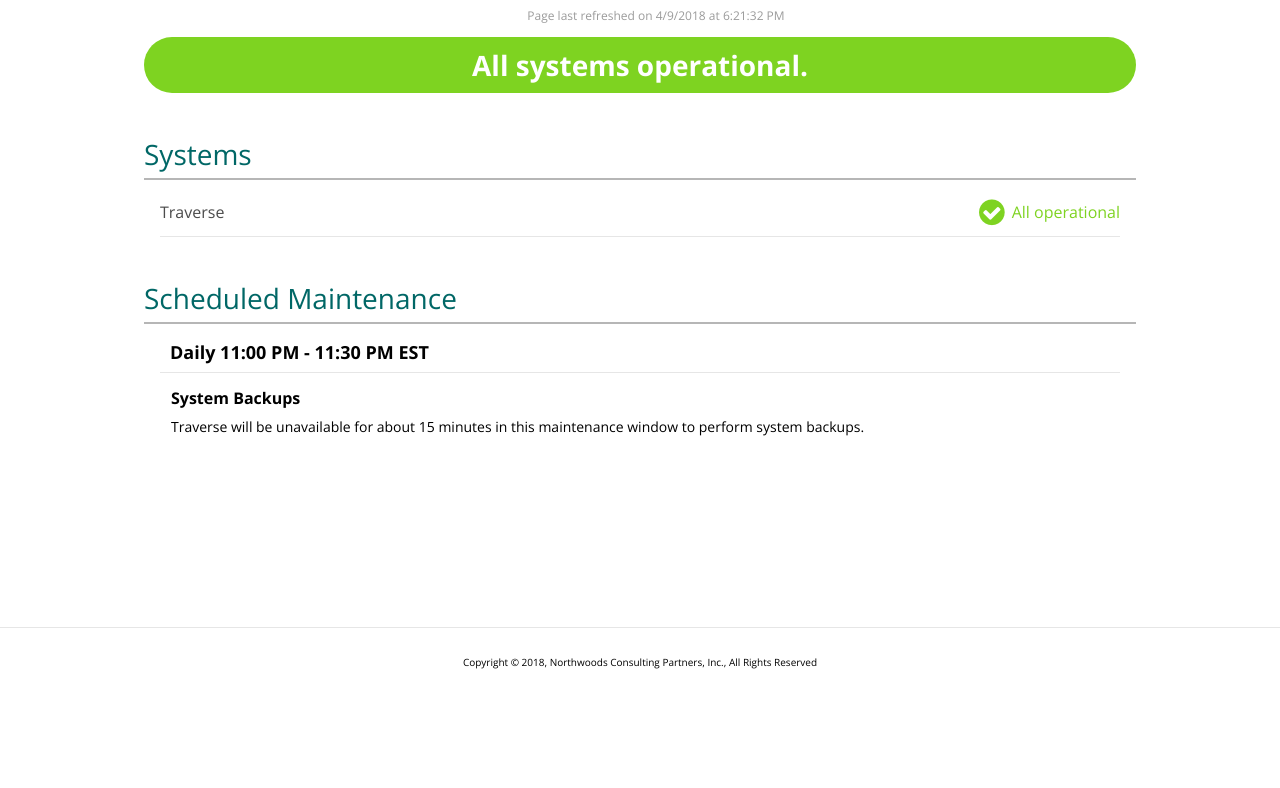
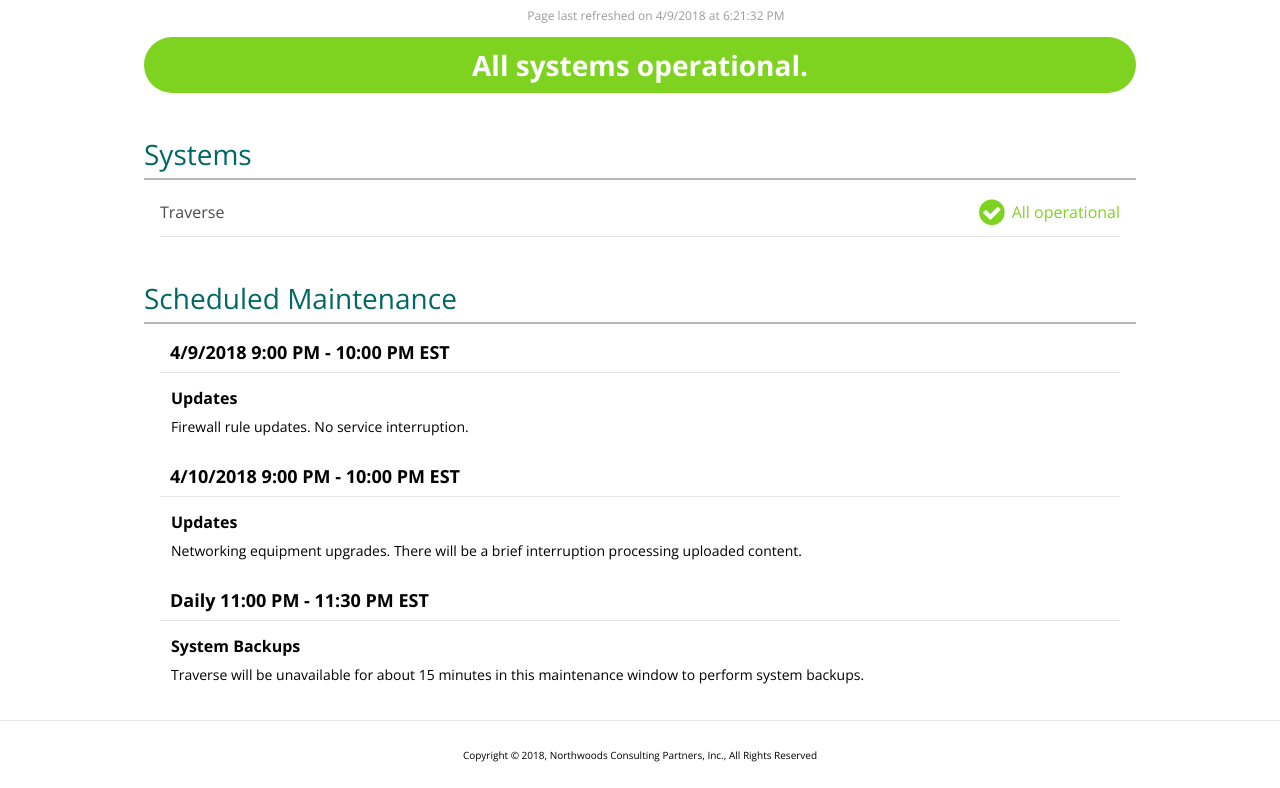
Before and after one commit to northwoodspd/status.teamnorthwoods.com, a plain HTML site: page index.html in a window 1280 px wide. Shown: the part 89-877 px from the top of the page. Before the commit the page ends 800 px from the top, so only its background shows below. Drawn offline with nearby package versions, Linux system fonts and the light colour scheme.

Commit message:
add maintenance windows for nat gateway

```diff
--- a/index.html
+++ b/index.html
@@ -196,8 +196,8 @@ function updateTime() {
 # maintenance is actually in progress, remove the "hide" class from the
 # span tag.
 -->
-        <h3 class="hide">
-          3/20/2018 9:00 PM - 10:30 PM EST
+        <h3 class="">
+          4/9/2018 9:00 PM - 10:00 PM EST
           <span class="inProgress hide">
             In Progress
           </span>
@@ -207,9 +207,31 @@ function updateTime() {
 # To show upcoming maintenance, remove the "hide" class from this date/time
 # header part (the div tag).
 -->
-        <div class="maintenanceStatus hide">
+        <div class="maintenanceStatus">
           <h4>Updates</h4>
-          <p>Traverse will be intermittently unavailable for about 5-10 minutes while updates are applied.</p>
+          <p>Firewall rule updates.  No service interruption.</p>
+        </div>
+<!--
+# Maintenance - the date/time header part.
+# To show upcoming maintenance, remove the "hide" class from this date/time
+# header part (the h3 tag) AND from the message part below. When the
+# maintenance is actually in progress, remove the "hide" class from the
+# span tag.
+-->
+        <h3 class="">
+          4/10/2018 9:00 PM - 10:00 PM EST
+          <span class="inProgress hide">
+            In Progress
+          </span>
+        </h3>
+<!--
+# Maintenance - the message part.
+# To show upcoming maintenance, remove the "hide" class from this date/time
+# header part (the div tag).
+-->
+        <div class="maintenanceStatus">
+          <h4>Updates</h4>
+          <p>Networking equipment upgrades.  There will be a brief interruption processing uploaded content.</p>
         </div>
 <!--
 # Maintenance - the date/time part.
```
